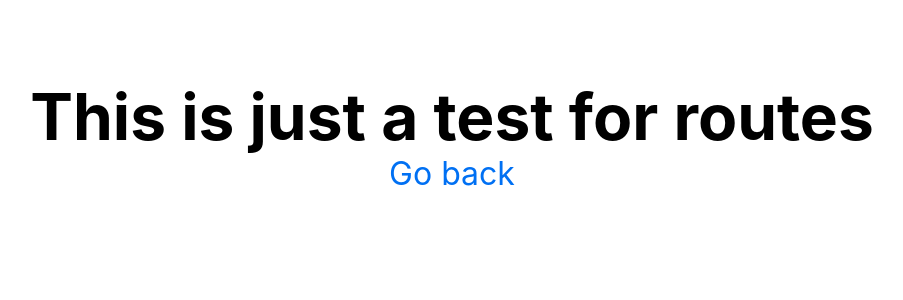
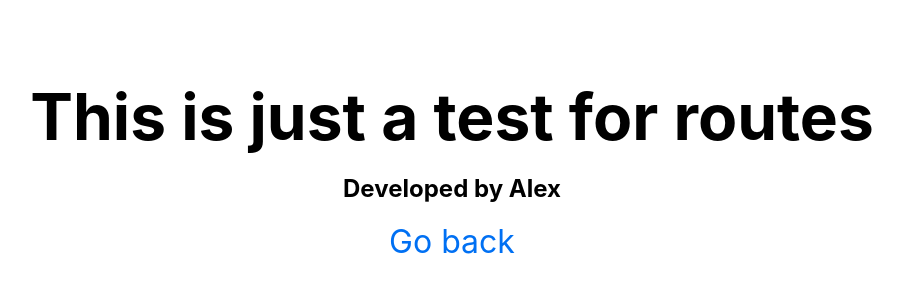
Before and after one commit to Arkalex/nextjs-demo, a Next.js app: page /info in a window 1280 px wide. Shown: the top 300 px of the page, without its empty margins (188-1091 px from the left). Built offline with nearby package versions, Linux system fonts and the light colour scheme.

Commit message:
testing static props

```diff
--- a/pages/info/index.js
+++ b/pages/info/index.js
@@ -1,13 +1,14 @@
 import Link from 'next/link';
 import styles from '../../styles/Home.module.css'
 
-export default function Info(params) {
+export default function Info({ username }) {
     return (
         <>
             <main className={styles.main}>
                 <h1 className={styles.title}>
                     This is just a test for routes
                 </h1>
+                <h2>Developed by {username}</h2>
 
                 <nav className={styles.nav}>
                     <Link href="/">
@@ -20,3 +21,11 @@ export default function Info(params) {
         </>
     )
 }
+
+export const getStaticProps = async () => {
+    return {
+        props: {
+            username: 'Alex'
+        }
+    }
+}
```
